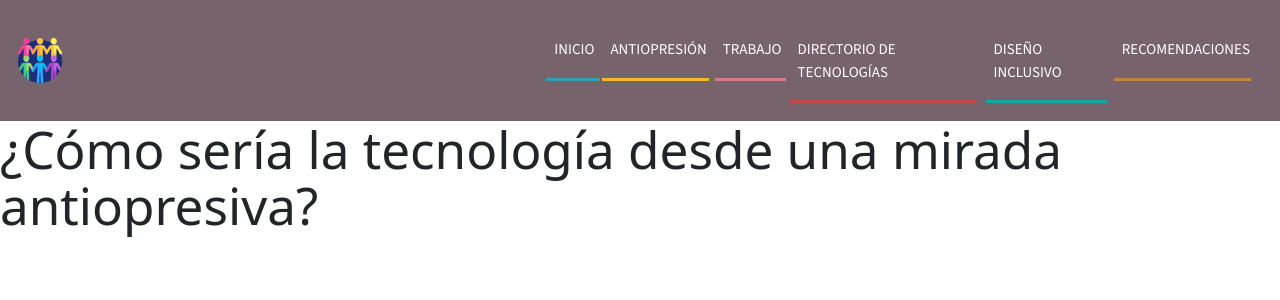
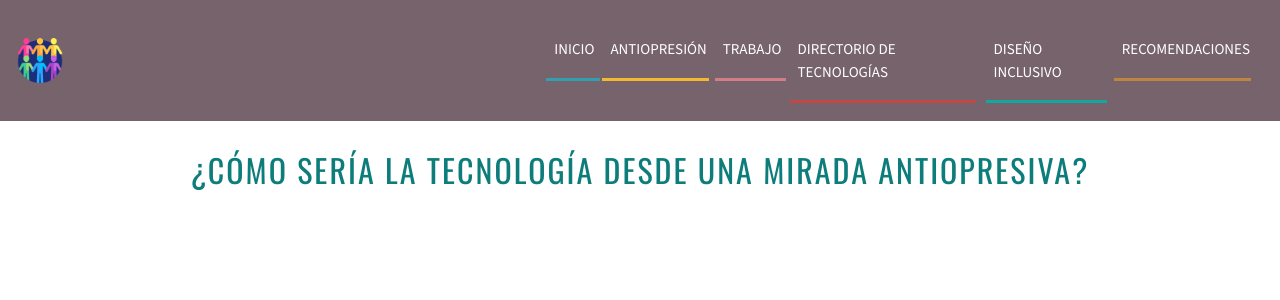
Before and after one commit to atzina/tecnologia-discapacidad, a React (Vite) app in the folder tecnologia_y_discapacidad/: page /modelo/discytec in a window 1280 px wide. Shown: the top 300 px of the page. Built offline with nearby package versions, Linux system fonts and the light colour scheme; a web font is replaced by a local one.

Commit message:
inicio tecnología-discapacidad-antiopresion

```diff
--- /dev/null
+++ b/tecnologia_y_discapacidad/src/components/ModAntiop/Discytec.css
@@ -0,0 +1,6 @@
+.contenedor-tecantiop {
+    display: flex;
+    flex-direction: column;
+    margin: 30px;
+    align-items: center;
+}
--- a/tecnologia_y_discapacidad/src/components/ModAntiop/Discytec.jsx
+++ b/tecnologia_y_discapacidad/src/components/ModAntiop/Discytec.jsx
@@ -1,8 +1,14 @@
+import './Discytec.css'
 
 function Discytec () {
 
     return (
-        <h1>¿Cómo sería la tecnología desde una mirada antiopresiva?</h1>
+        <>
+            <div className='contenedor-tecantiop'>
+            <h2>¿Cómo sería la tecnología desde una mirada antiopresiva?</h2>
+            </div>
+
+        </>
     )
 }
 
```
